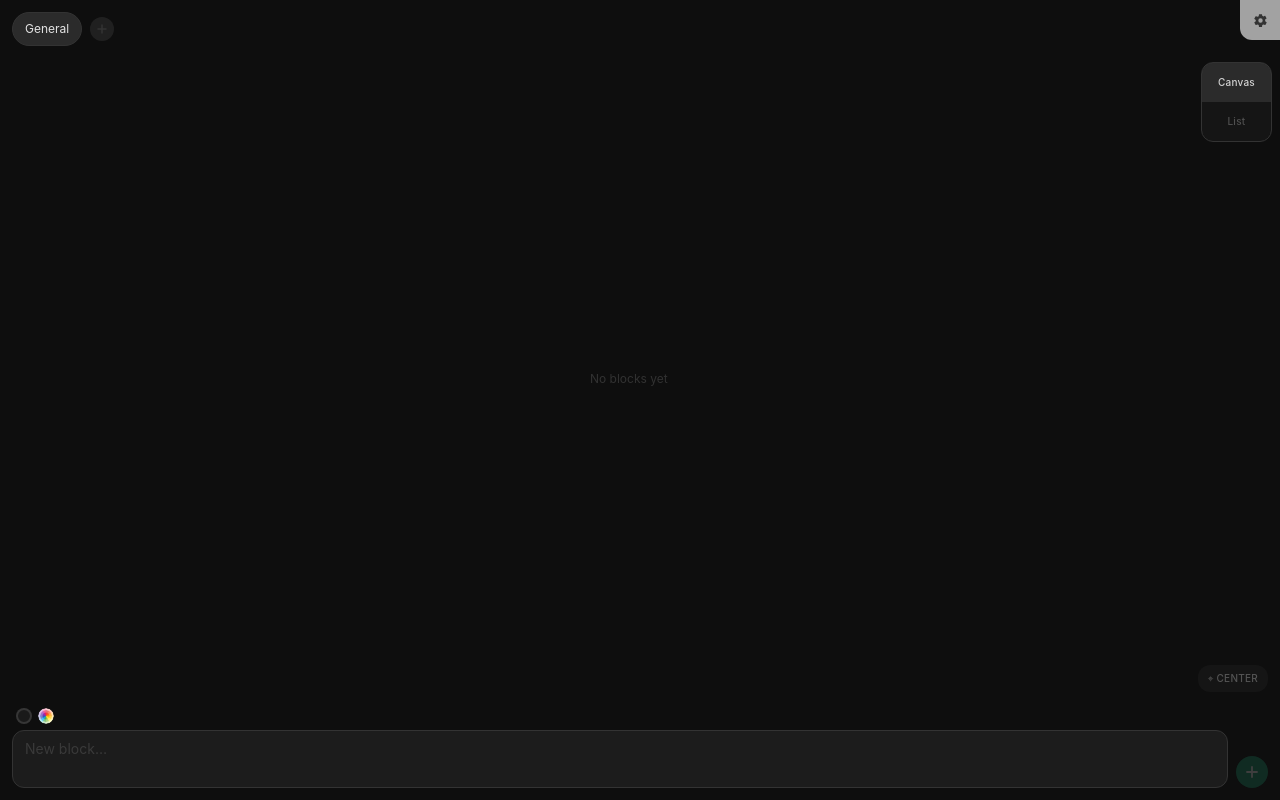
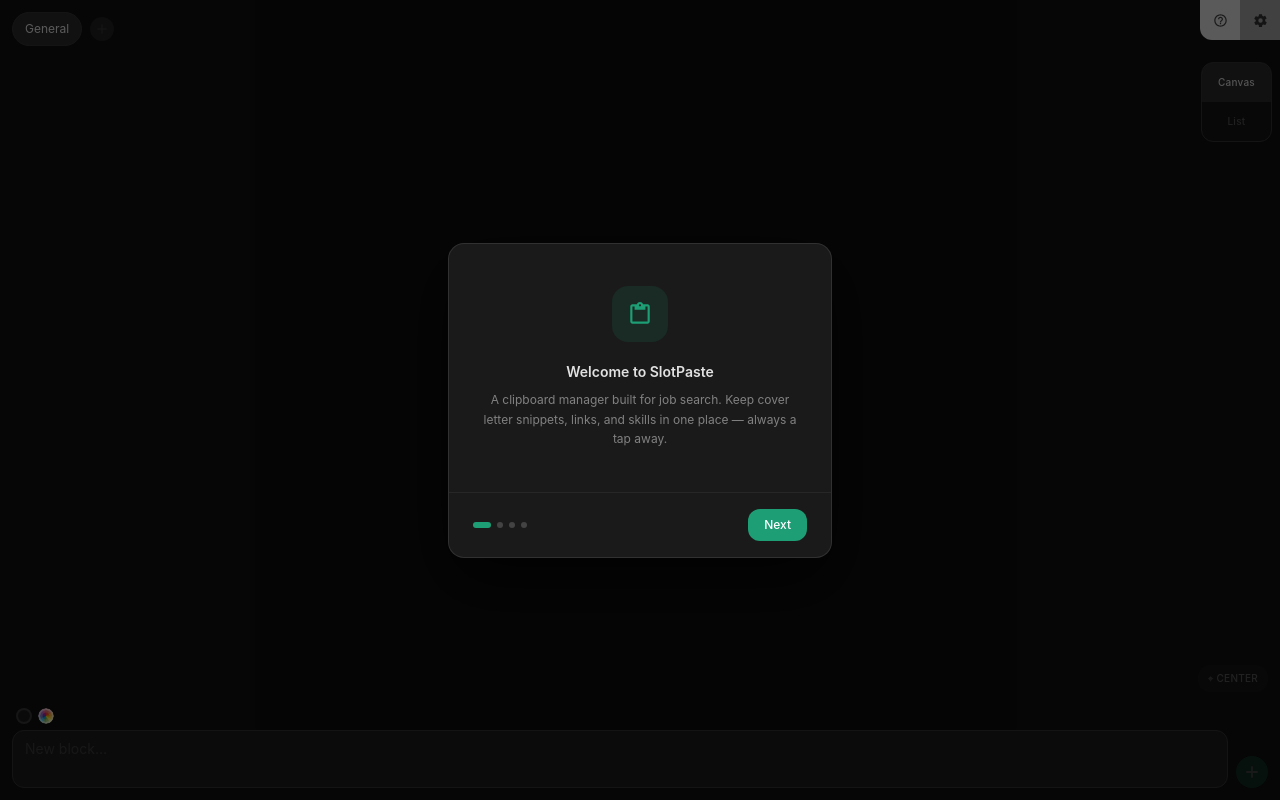
Before and after one commit to KKeylin/slotpaste, a React (Vite) app: page / in a window 1280 px wide. Built offline with nearby package versions, Linux system fonts and the light colour scheme.

Commit message:
Add onboarding modal: 4-slide slider with ? button, auto-show on first visit

```diff
--- a/src/App.tsx
+++ b/src/App.tsx
@@ -1,4 +1,5 @@
 import { useState } from 'react'
+import { AnimatePresence } from 'framer-motion'
 import { useStore } from './hooks/useStore'
 import { useToast } from './hooks/useToast'
 import { useClipboard } from './hooks/useClipboard'
@@ -7,6 +8,7 @@ import BlockList from './components/BlockList'
 import ListView from './components/ListView'
 import Toast from './components/Toast'
 import SettingsPanel from './components/SettingsPanel'
+import OnboardingModal from './components/OnboardingModal'
 import type { AppState, Block, Tab } from './types'
 import { nanoid } from './utils/nanoid'
 import { findFreePosition } from './utils/collision'
@@ -18,6 +20,12 @@ export default function App() {
   const { toast, showToast } = useToast()
   const copy = useClipboard((text) => showToast(text))
   const [settingsOpen, setSettingsOpen] = useState(false)
+  const [helpOpen, setHelpOpen] = useState(() => !localStorage.getItem('slotpaste_onboarded'))
+
+  function closeHelp() {
+    localStorage.setItem('slotpaste_onboarded', '1')
+    setHelpOpen(false)
+  }
 
   if (!ready) return null
 
@@ -114,11 +122,29 @@ export default function App() {
           onReorder={reorderTabs}
           onDelete={deleteTab}
         />
+        <div className="absolute top-0 right-0 flex">
+          <button
+            onClick={() => setHelpOpen(true)}
+            className="w-10 h-10 flex items-center justify-center transition-opacity hover:opacity-75"
+            style={{
+              borderBottomLeftRadius: '12px',
+              backgroundColor: isColorDark(state.appearance.bgColor)
+                ? 'rgba(255,255,255,0.88)'
+                : 'rgba(0,0,0,0.82)',
+              color: isColorDark(state.appearance.bgColor)
+                ? 'rgba(0,0,0,0.7)'
+                : 'rgba(255,255,255,0.9)',
+              opacity: helpOpen ? 1 : 0.7,
+            }}
+          >
+            <svg width="15" height="15" viewBox="0 0 24 24" fill="currentColor">
+              <path d="M11 18h2v-2h-2v2zm1-16C6.48 2 2 6.48 2 12s4.48 10 10 10 10-4.48 10-10S17.52 2 12 2zm0 18c-4.41 0-8-3.59-8-8s3.59-8 8-8 8 3.59 8 8-3.59 8-8 8zm0-14c-2.21 0-4 1.79-4 4h2c0-1.1.9-2 2-2s2 .9 2 2c0 2-3 1.75-3 5h2c0-2.25 3-2.5 3-5 0-2.21-1.79-4-4-4z"/>
+            </svg>
+          </button>
           <button
             onClick={() => setSettingsOpen((v) => !v)}
-          className="absolute top-0 right-0 w-10 h-10 flex items-center justify-center transition-opacity hover:opacity-75"
+            className="w-10 h-10 flex items-center justify-center transition-opacity hover:opacity-75"
             style={{
-            borderBottomLeftRadius: '12px',
               backgroundColor: isColorDark(state.appearance.bgColor)
                 ? 'rgba(255,255,255,0.88)'
                 : 'rgba(0,0,0,0.82)',
@@ -132,6 +158,7 @@ export default function App() {
               <path d="M12 15.5A3.5 3.5 0 0 1 8.5 12 3.5 3.5 0 0 1 12 8.5a3.5 3.5 0 0 1 3.5 3.5 3.5 3.5 0 0 1-3.5 3.5m7.43-2.92c.04-.34.07-.67.07-1s-.03-.67-.07-1l2.16-1.68c.19-.15.24-.42.12-.64l-2.04-3.53c-.12-.22-.39-.3-.61-.22l-2.55 1.03c-.54-.42-1.11-.77-1.74-1.03l-.38-2.71C14.46 2.18 14.25 2 14 2h-4c-.25 0-.46.18-.49.42l-.38 2.71c-.63.26-1.2.61-1.74 1.03L4.84 5.13c-.22-.08-.49 0-.61.22L2.19 8.88c-.13.22-.07.49.12.64l2.16 1.68c-.04.33-.07.67-.07 1s.03.67.07 1l-2.16 1.68c-.19.15-.24.42-.12.64l2.04 3.53c.12.22.39.3.61.22l2.55-1.03c.54.42 1.11.77 1.74 1.03l.38 2.71c.03.24.24.42.49.42h4c.25 0 .46-.18.49-.42l.38-2.71c.63-.26 1.2-.61 1.74-1.03l2.55 1.03c.22.08.49 0 .61-.22l2.04-3.53c.12-.22.07-.49-.12-.64l-2.16-1.68z"/>
             </svg>
           </button>
+        </div>
       </div>
 
       <SettingsPanel
@@ -184,6 +211,10 @@ export default function App() {
       </div>
 
       <Toast toast={toast} />
+
+      <AnimatePresence>
+        {helpOpen && <OnboardingModal onClose={closeHelp} />}
+      </AnimatePresence>
     </div>
   )
 }
--- /dev/null
+++ b/src/components/OnboardingModal.tsx
@@ -0,0 +1,178 @@
+import { useState, useRef } from 'react'
+import { createPortal } from 'react-dom'
+import { motion, AnimatePresence } from 'framer-motion'
+
+interface SlideData {
+  icon: React.ReactNode
+  title: string
+  body: string
+}
+
+const SLIDES: SlideData[] = [
+  {
+    icon: (
+      <svg width="26" height="26" viewBox="0 0 24 24" fill="currentColor">
+        <path d="M19 3h-4.18C14.4 1.84 13.3 1 12 1c-1.3 0-2.4.84-2.82 2H5c-1.1 0-2 .9-2 2v14c0 1.1.9 2 2 2h14c1.1 0 2-.9 2-2V5c0-1.1-.9-2-2-2zm-7 0c.55 0 1 .45 1 1s-.45 1-1 1-1-.45-1-1 .45-1 1-1zm7 16H5V5h2v3h10V5h2v14z"/>
+      </svg>
+    ),
+    title: 'Welcome to SlotPaste',
+    body: 'A clipboard manager built for job search. Keep cover letter snippets, links, and skills in one place — always a tap away.',
+  },
+  {
+    icon: (
+      <svg width="26" height="26" viewBox="0 0 24 24" fill="currentColor">
+        <path d="M16 1H4c-1.1 0-2 .9-2 2v14h2V3h12V1zm3 4H8c-1.1 0-2 .9-2 2v14c0 1.1.9 2 2 2h11c1.1 0 2-.9 2-2V7c0-1.1-.9-2-2-2zm0 16H8V7h11v14z"/>
+      </svg>
+    ),
+    title: 'Copy in one tap',
+    body: 'Tap any block to instantly copy its text to clipboard. Long press to enter edit mode — then tap × to delete or EDIT to update.',
+  },
+  {
+    icon: (
+      <svg width="26" height="26" viewBox="0 0 24 24" fill="currentColor">
+        <path d="M21 3H3c-1.1 0-2 .9-2 2v14c0 1.1.9 2 2 2h18c1.1 0 2-.9 2-2V5c0-1.1-.9-2-2-2zm0 16H3V5h18v14zM5 10h2v2H5zm0 4h2v2H5zm4-4h10v2H9zm0 4h7v2H9z"/>
+      </svg>
+    ),
+    title: 'Organize with tabs',
+    body: 'Create tabs for different roles, companies, or content types. Long press a tab to delete it, double-tap its name to rename.',
+  },
+  {
+    icon: (
+      <svg width="26" height="26" viewBox="0 0 24 24" fill="currentColor">
+        <path d="M3 3h8v8H3zm0 10h8v8H3zm10-10h8v8h-8zm0 10h8v8h-8z"/>
+      </svg>
+    ),
+    title: 'List & Canvas',
+    body: 'List mode for quick scrolling. Canvas mode for free-form layout — drag blocks anywhere and zoom with scroll wheel.',
+  },
+]
+
+const slideVariants = {
+  enter: (dir: number) => ({ x: dir > 0 ? 56 : -56, opacity: 0 }),
+  center: { x: 0, opacity: 1 },
+  exit: (dir: number) => ({ x: dir > 0 ? -56 : 56, opacity: 0 }),
+}
+
+interface Props {
+  onClose: () => void
+}
+
+export default function OnboardingModal({ onClose }: Props) {
+  const [[page, dir], setPage] = useState<[number, number]>([0, 0])
+  const dragStartX = useRef(0)
+
+  function go(newDir: number) {
+    const next = page + newDir
+    if (next < 0 || next >= SLIDES.length) return
+    setPage([next, newDir])
+  }
+
+  function goTo(index: number) {
+    if (index === page) return
+    setPage([index, index > page ? 1 : -1])
+  }
+
+  const isLast = page === SLIDES.length - 1
+  const slide = SLIDES[page]
+
+  return createPortal(
+    <motion.div
+      initial={{ opacity: 0 }}
+      animate={{ opacity: 1 }}
+      exit={{ opacity: 0 }}
+      transition={{ duration: 0.18 }}
+      className="fixed inset-0 z-500 flex items-center justify-center px-4"
+      style={{ backgroundColor: 'rgba(0,0,0,0.6)' }}
+      onClick={onClose}
+    >
+      <motion.div
+        initial={{ opacity: 0, scale: 0.93, y: 8 }}
+        animate={{ opacity: 1, scale: 1, y: 0 }}
+        exit={{ opacity: 0, scale: 0.93, y: 8 }}
+        transition={{ type: 'spring', stiffness: 380, damping: 30 }}
+        className="flex flex-col rounded-2xl overflow-hidden w-full max-w-sm"
+        style={{
+          backgroundColor: '#1a1a1a',
+          border: '1px solid rgba(255,255,255,0.1)',
+          boxShadow: '0 24px 64px rgba(0,0,0,0.7)',
+        }}
+        onClick={(e) => e.stopPropagation()}
+        onPointerDown={(e) => { dragStartX.current = e.clientX }}
+        onPointerUp={(e) => {
+          const dx = dragStartX.current - e.clientX
+          if (Math.abs(dx) > 40) go(dx > 0 ? 1 : -1)
+        }}
+      >
+        <div className="relative overflow-hidden" style={{ height: 248 }}>
+          <AnimatePresence initial={false} custom={dir}>
+            <motion.div
+              key={page}
+              custom={dir}
+              variants={slideVariants}
+              initial="enter"
+              animate="center"
+              exit="exit"
+              transition={{ type: 'spring', stiffness: 360, damping: 32 }}
+              className="absolute inset-0 flex flex-col items-center justify-center gap-5 px-8 text-center"
+            >
+              <div
+                className="w-14 h-14 rounded-2xl flex items-center justify-center flex-shrink-0"
+                style={{ backgroundColor: 'rgba(29,158,117,0.12)', color: '#1D9E75' }}
+              >
+                {slide.icon}
+              </div>
+              <div className="flex flex-col gap-2">
+                <p className="text-sm font-semibold" style={{ color: 'rgba(255,255,255,0.87)' }}>
+                  {slide.title}
+                </p>
+                <p className="text-xs leading-relaxed" style={{ color: 'rgba(255,255,255,0.45)' }}>
+                  {slide.body}
+                </p>
+              </div>
+            </motion.div>
+          </AnimatePresence>
+        </div>
+
+        <div
+          className="flex items-center justify-between px-6 py-4"
+          style={{ borderTop: '1px solid rgba(255,255,255,0.06)' }}
+        >
+          <div className="flex items-center gap-1.5">
+            {SLIDES.map((_, i) => (
+              <button
+                key={i}
+                onClick={() => goTo(i)}
+                className="rounded-full transition-all duration-200"
+                style={{
+                  width: i === page ? 18 : 6,
+                  height: 6,
+                  backgroundColor: i === page ? '#1D9E75' : 'rgba(255,255,255,0.18)',
+                }}
+              />
+            ))}
+          </div>
+
+          <div className="flex gap-2">
+            {page > 0 && (
+              <button
+                onClick={() => go(-1)}
+                className="px-4 py-2 rounded-xl text-xs transition-opacity hover:opacity-80"
+                style={{ backgroundColor: 'rgba(255,255,255,0.07)', color: 'rgba(255,255,255,0.5)' }}
+              >
+                Back
+              </button>
+            )}
+            <button
+              onClick={isLast ? onClose : () => go(1)}
+              className="px-4 py-2 rounded-xl text-xs font-medium transition-opacity hover:opacity-80"
+              style={{ backgroundColor: '#1D9E75', color: 'white' }}
+            >
+              {isLast ? 'Got it' : 'Next'}
+            </button>
+          </div>
+        </div>
+      </motion.div>
+    </motion.div>,
+    document.body
+  )
+}
```
Lines whose indentation alone changed are shown as unchanged.
